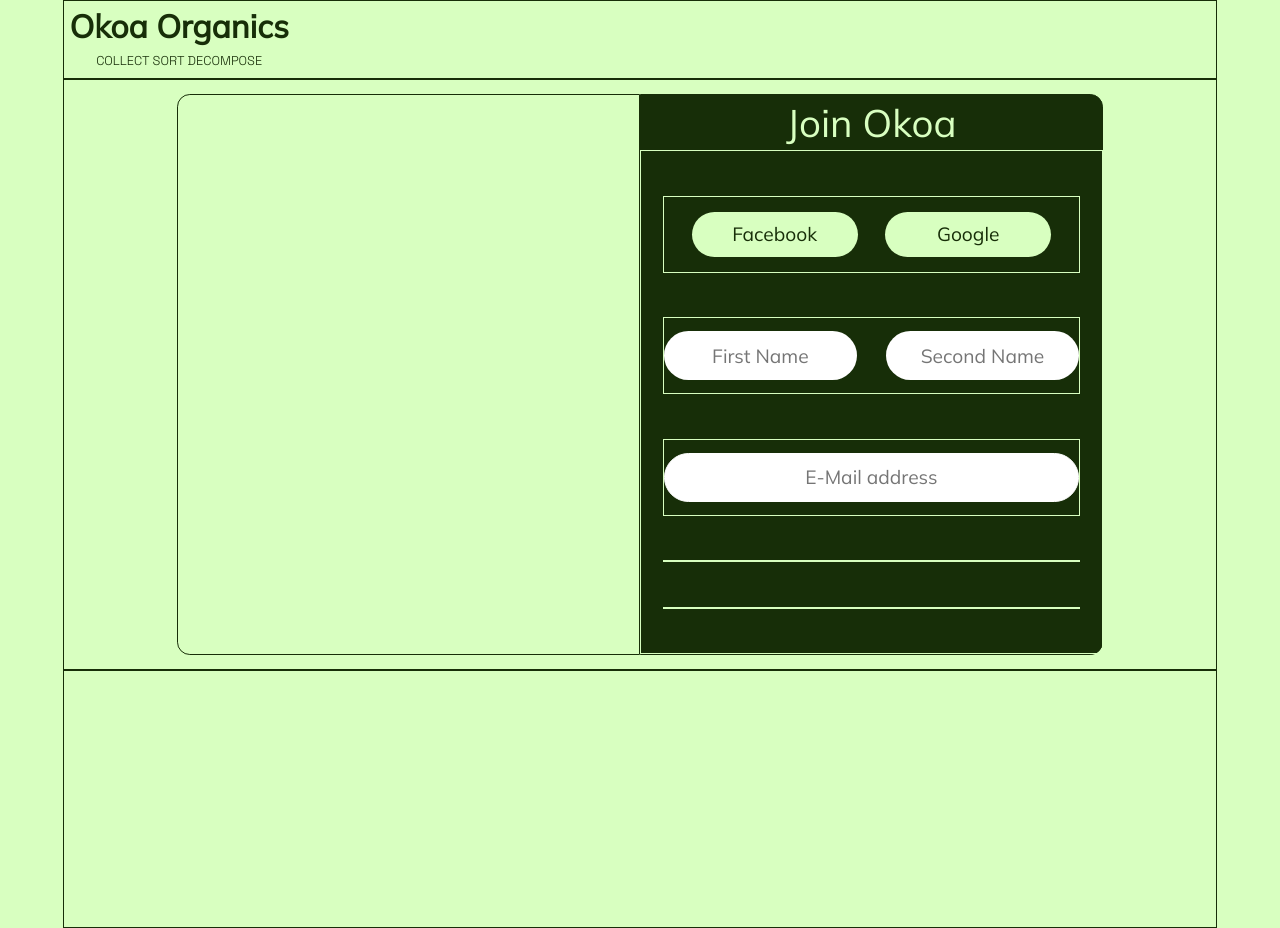
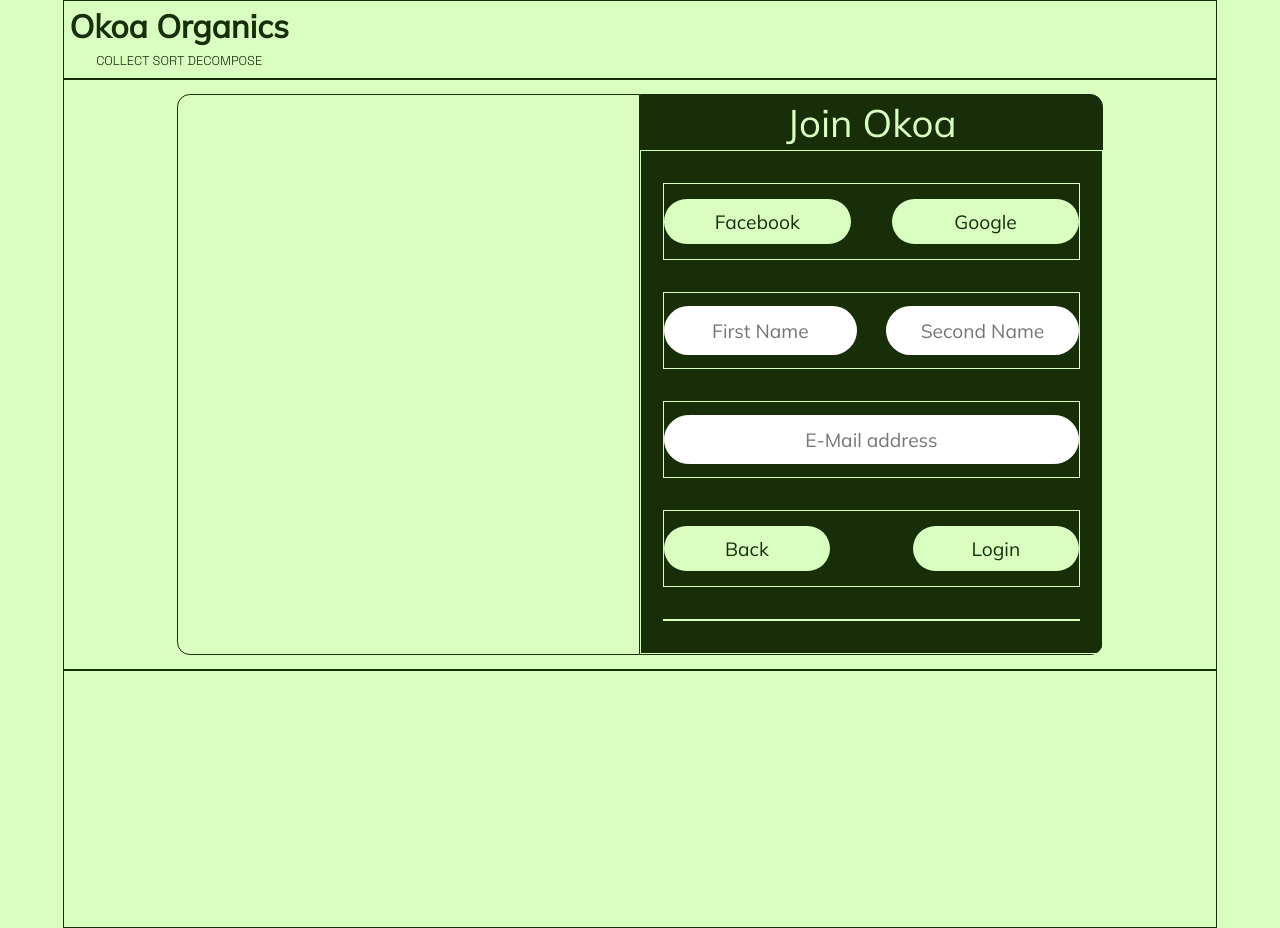
Before and after one commit to Kilimo-Africa/okoa_waste, a React (Create React App) app: page /signup in a window 1280 px wide. Built offline with nearby package versions, Linux system fonts and the light colour scheme.

Commit message:
create and style signup links

```diff
--- a/src/pages/auth/auth.css
+++ b/src/pages/auth/auth.css
@@ -132,12 +132,12 @@
   display: flex;
   flex-direction: row;
   align-items: center;
-  justify-content: space-evenly;
+  justify-content: space-between;
 }
 
 #device-auth > * {
   background-color: #d8ffc0;
-  width: 40%;
+  width: 45%;
   color: #172e08;
   height: 60%;
   border-radius: 8vw;
@@ -196,3 +196,26 @@ input:focus {
   text-align: center;
   font-size: 1.5vw;
 }
+
+#signup-links {
+  height: 15%;
+  display: flex;
+  flex-direction: row;
+  align-items: center;
+  justify-content: space-between;
+}
+
+#signup-links > * {
+  width: 40%;
+  display: flex;
+  color: #172e08;
+  text-decoration: none;
+  flex-direction: row;
+  align-items: center;
+  justify-content: center;
+  text-align: center;
+  background-color: #d8ffc0;
+  font-size: 1.5vw;
+  height: 60%;
+  border-radius: 8vw;
+}
--- a/src/pages/auth/signup.js
+++ b/src/pages/auth/signup.js
@@ -52,7 +52,11 @@ export default function Signup() {
           <div id="signup-email">
             <input type="text" placeholder="E-Mail address" />
           </div>
-          <span></span>
+
+          <div id="signup-links">
+            <Link to="">Back</Link>
+            <Link to="">Login</Link>
+          </div>
           <span></span>
         </section>
       </form>
```
